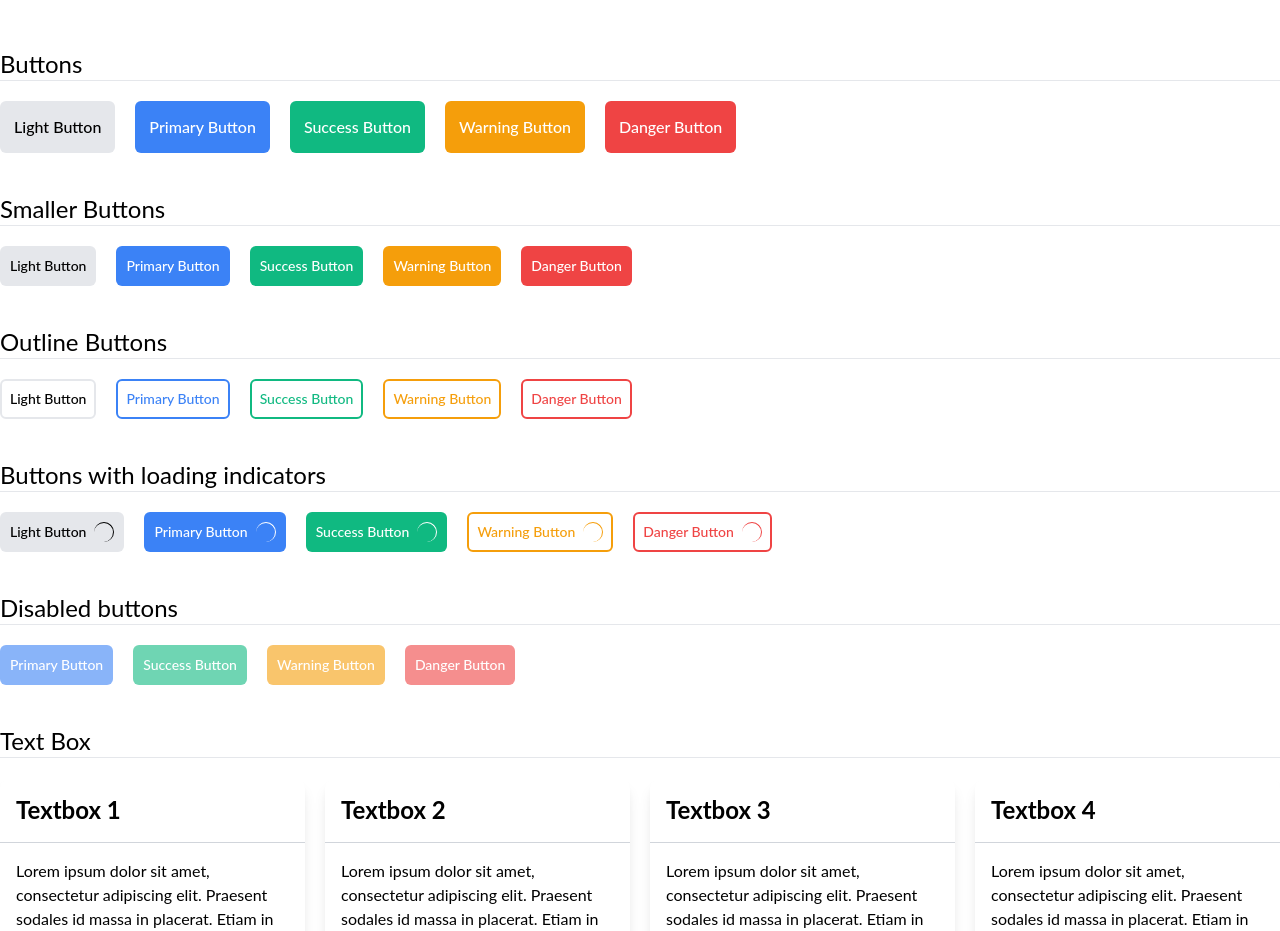
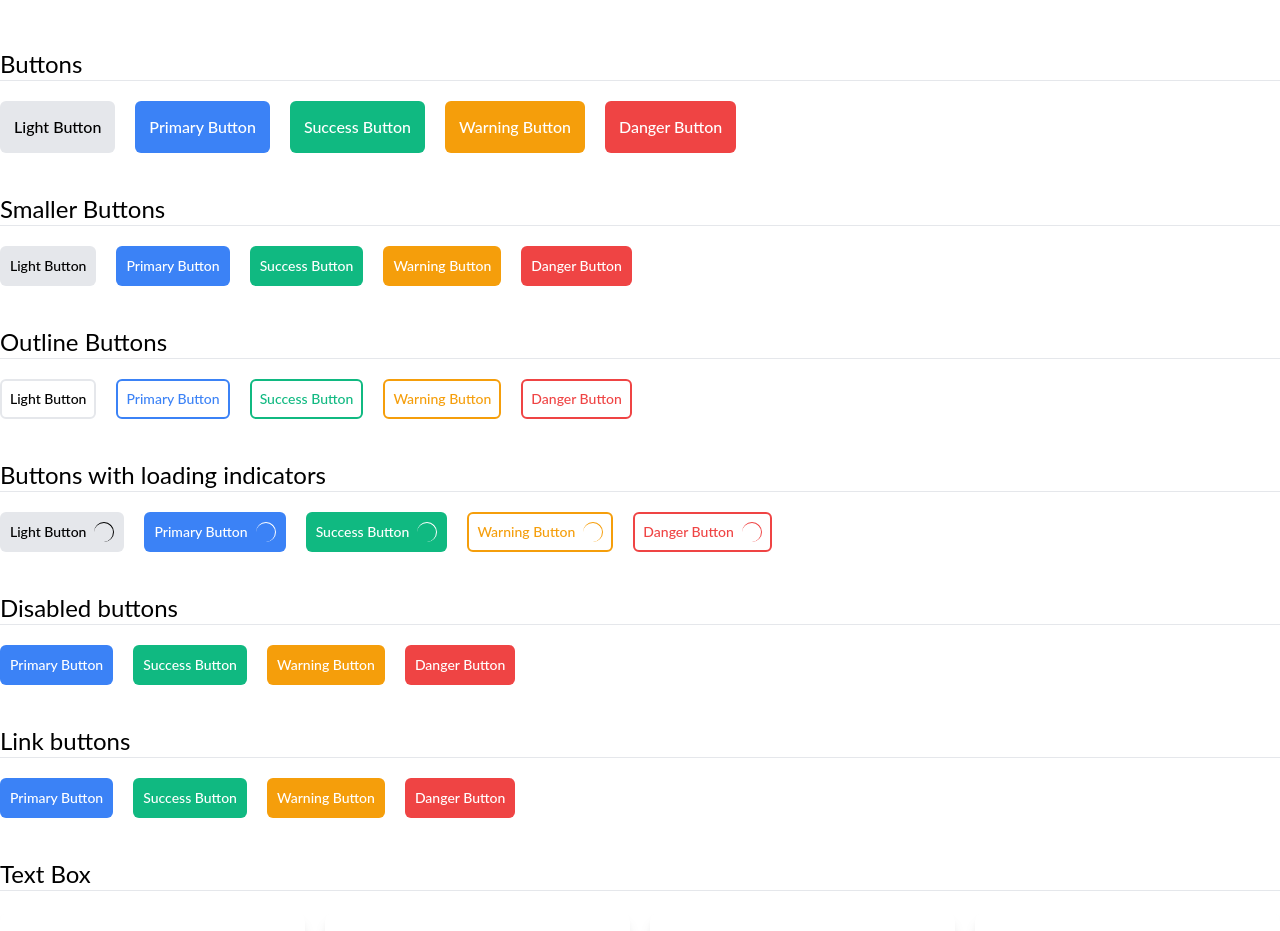
Before and after one commit to suryaherdiyanto/vuejs-tailwind, a Vue app: page /#/ in a window 1280 px wide. Shown: the top 931 px of the page. Built offline with nearby package versions, Linux system fonts and the light colour scheme.

Commit message:
buttons with a tag

```diff
--- a/src/components/TWButton.vue
+++ b/src/components/TWButton.vue
@@ -1,7 +1,10 @@
 <template>
-    <button class="rounded-md border-2 font-medium cursor-pointer relative transition-colors group focus:outline-none disabled:opacity-60 disabled:cursor-not-allowed" :class="customClasses" :type="type">
+    <button v-if="type === 'button'" class="rounded-md border-2 font-medium cursor-pointer relative transition-colors group focus:outline-none disabled:opacity-60 disabled:cursor-not-allowed" :class="customClasses" :type="type">
         {{ text }} <span v-if="isLoading" class="w-5 h-5 ml-2 border-r border-t inline-block float-right rounded-t-full rounded-r-full animate-spin" :class="loadingClasses"></span>
     </button>
+    <a v-if="type === 'link'" :href="href" class="rounded-md border-2 font-medium cursor-pointer relative transition-colors group focus:outline-none disabled:opacity-60 disabled:cursor-not-allowed" :class="customClasses">
+        {{ text }} <span v-if="isLoading" class="w-5 h-5 ml-2 border-r border-t inline-block float-right rounded-t-full rounded-r-full animate-spin" :class="loadingClasses"></span>
+    </a>
 </template>
 
 <script>
@@ -29,6 +32,10 @@ export default {
         isLoading: {
             type: Boolean,
             default: false
+        },
+        href: {
+            type: String,
+            default: '#'
         }
     },
     data() {
--- a/src/views/Home.vue
+++ b/src/views/Home.vue
@@ -49,6 +49,15 @@
       <tw-button text="Danger Button" size="sm" disabled variant="danger"></tw-button>
     </div>
 
+    <h2 class="text-2xl pt-5">Link buttons</h2>
+    <hr>
+    <div class="flex py-5 gap-5">
+      <tw-button type="link" text="Primary Button" size="sm" disabled></tw-button>
+      <tw-button type="link" text="Success Button" size="sm" disabled variant="success"></tw-button>
+      <tw-button type="link" text="Warning Button" size="sm" disabled variant="warning"></tw-button>
+      <tw-button type="link" text="Danger Button" size="sm" disabled variant="danger"></tw-button>
+    </div>
+
     <h2 class="text-2xl pt-5">Text Box</h2>
     <hr>
     <div class="mt-5 grid grid-cols-4 gap-5">
```
